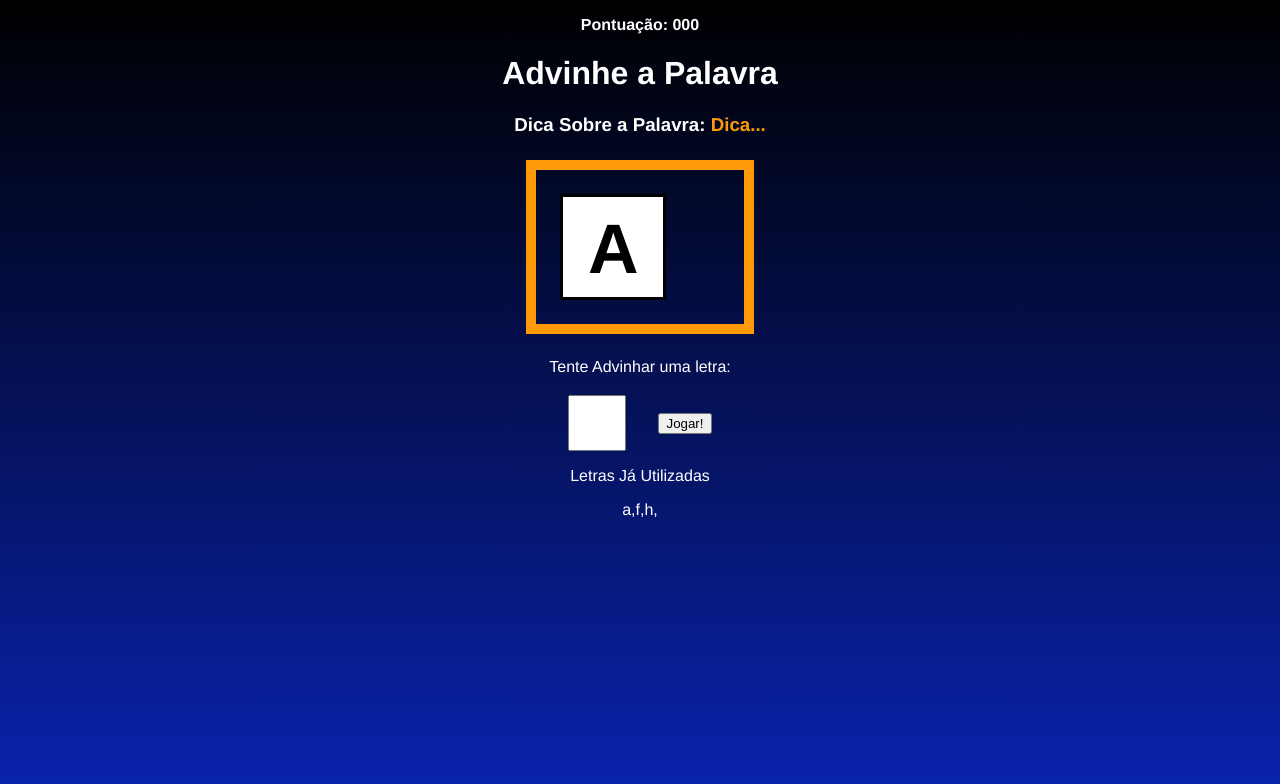
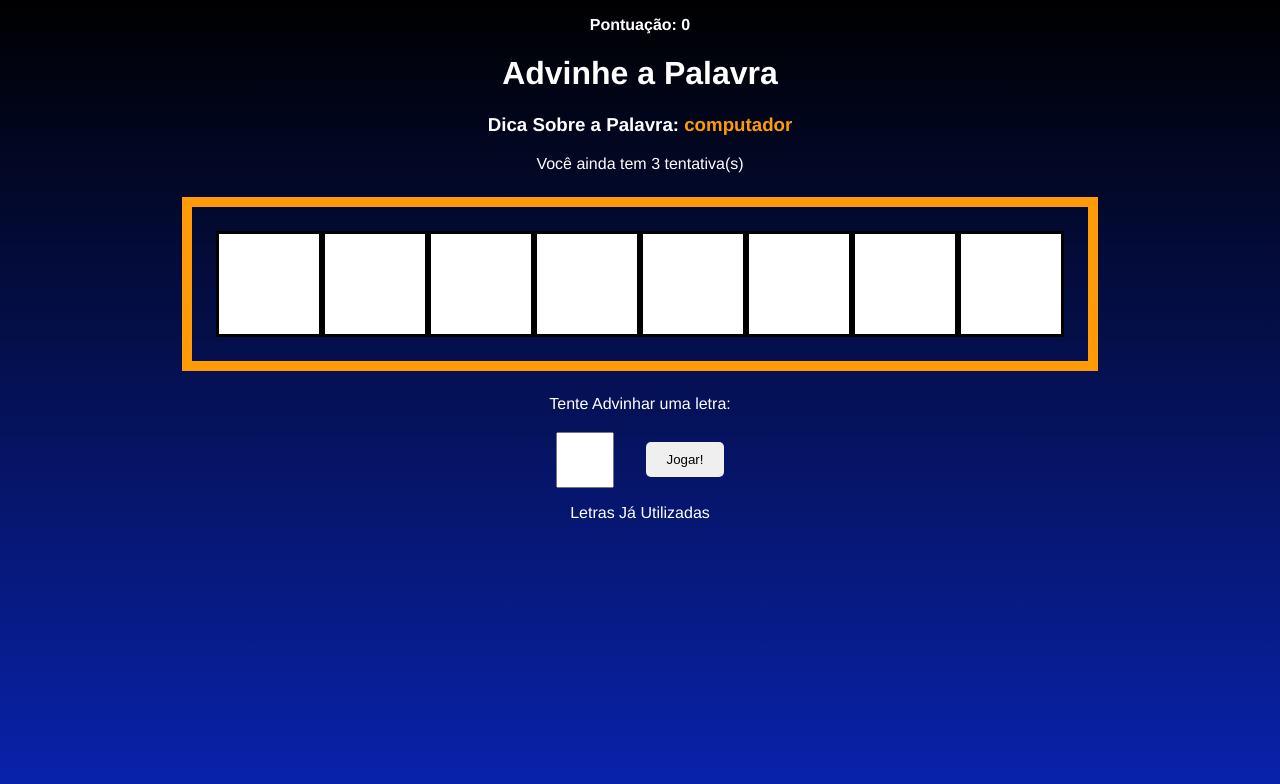
Before and after one commit to Jean-Rosa19/Secret-Word, a React (Create React App) app: page / in a window 1280 px wide. Both pictures are taken after a click on the button "Jogar". Shown: the top 784 px of the page. Built offline with nearby package versions, Linux system fonts and the light colour scheme.

Commit message:
passando os states como props para o componente game e alimentado os campos para deixar dinâmico

```diff
--- a/src/App.js
+++ b/src/App.js
@@ -21,9 +21,14 @@ function App() {
   const [pickedCategory, setPickedCategory] = useState("")
   const [letters, setLetters] = useState([])
 
+  const [guessedLetters, setGuessedLetters] = useState([])
+  const [wrongLetters, setWrongLetters] = useState([])
+  const [guesses, setGuesses] = useState(3)
+  const [score, setScore] = useState(0)
 
 
-  function pickWordAndCategory(){
+
+  function pickWordAndCategory() {
 
     //pick random category
     const categories = Object.keys(words)
@@ -34,13 +39,13 @@ function App() {
     const word = words[randomCategory][Math.floor(Math.random() * words[randomCategory].length)];
     console.log(word)
 
-    return {word, randomCategory}
+    return { word, randomCategory }
   }
 
   //start secret word game
   function startGame() {
-  //pick word and pick category
-    const {word, randomCategory } = pickWordAndCategory()
+    //pick word and pick category
+    const { word, randomCategory } = pickWordAndCategory()
 
     //create a array of letters
     let wordLetters = word.split("")
@@ -53,7 +58,7 @@ function App() {
     //fill states
     setPickedWord(word)
     setPickedCategory(randomCategory)
-    setLetters(letters)
+    setLetters(wordLetters)
 
 
     setGameStage(stages[1].name)
@@ -61,20 +66,30 @@ function App() {
 
   //process the letter input
 
-  function verifyLetter(){
+  function verifyLetter() {
     setGameStage(stages[2].name)
   }
 
   // retry the game
-  function retry(){
+  function retry() {
     setGameStage(stages[0].name)
   }
 
 
   return (
     <div>
-      {gameStage === 'start' && <StartScreen  startGame={startGame}/>}
-      {gameStage === 'game' && <Game verifyLetter={verifyLetter}/>}
+      {gameStage === 'start' && <StartScreen startGame={startGame} />}
+      {gameStage === 'game' && <Game
+        verifyLetter={verifyLetter}
+        pickedWord={pickedWord}
+        pickedCategory={pickedCategory}
+        letters={letters}
+        guessedLetters={guessedLetters}
+        wrongLetters={wrongLetters}
+        guesses={guesses}
+        score={score}
+      />
+      }
       {gameStage === 'end' && <GameOver retry={retry} />}
     </div>
 
--- a/src/components/Game.js
+++ b/src/components/Game.js
@@ -1,34 +1,47 @@
 import '../styles/Game.css'
 
-export function Game({ verifyLetter }) {
+export function Game({ verifyLetter,
+    pickedWord,
+    pickedCategory,
+    letters,
+    guessedLetters,
+    wrongLetters,
+    guesses,
+    score
+}) {
     return (
         <div className='game'>
             <p className='points'>
-                <span>Pontuação: 000</span>
+                <span>Pontuação: {score}</span>
             </p>
             <h1>Advinhe a Palavra</h1>
             <h3 className='tipo'>
-                Dica Sobre a Palavra: <span>Dica...</span>
+                Dica Sobre a Palavra: <span>{pickedCategory}</span>
             </h3>
-
+            <p>Você ainda tem {guesses} tentativa(s)</p>
             <div className='wordContainer'>
-                <span className='letter'>A</span>
-                <span className='blankSquare'></span>
+                {letters.map((letter, index) =>
+                    guessedLetters.includes(letter) ? (
+                        <span key={index} className="letter">{letter}</span>
+                    ) : (
+                        <span key={index} className="blankSquare"></span>
+                    )
+                )}
             </div>
 
             <div className='letterContainer'>
                 <p>Tente Advinhar uma letra:</p>
                 <form>
-                    <input type='text' name='letter' maxLength='1' required/>
+                    <input type='text' name='letter' maxLength='1' required />
                     <button>Jogar!</button>
                 </form>
             </div>
 
             <div className='wrongLattersContainer'>
                 <p>Letras Já Utilizadas</p>
-                <span>a,</span>
-                <span>f,</span>
-                <span>h,</span>
+                        {wrongLetters.map((letter, index)=>(
+                            <span key={index}>{letter}, </span>
+                        ))}
 
             </div>
 
--- a/src/styles/Game.css
+++ b/src/styles/Game.css
@@ -14,7 +14,7 @@
 }
 
 .letter,
-.blanckSquare {
+.blankSquare {
     font-size: 70px;
     line-height: 1.5;
     border: 3px solid #000;
@@ -43,3 +43,15 @@
     text-align: center;
     margin-right: 1em;
 }
+
+.letterContainer button {
+    padding: 10px 20px;
+    border: none;
+    cursor: pointer;
+    border-radius: 5px;
+    outline: none;
+}
+
+.letterContainer button:hover {
+    box-shadow: 0 0 0 3px rgba(0, 123, 255, 0.5);
+}
```
